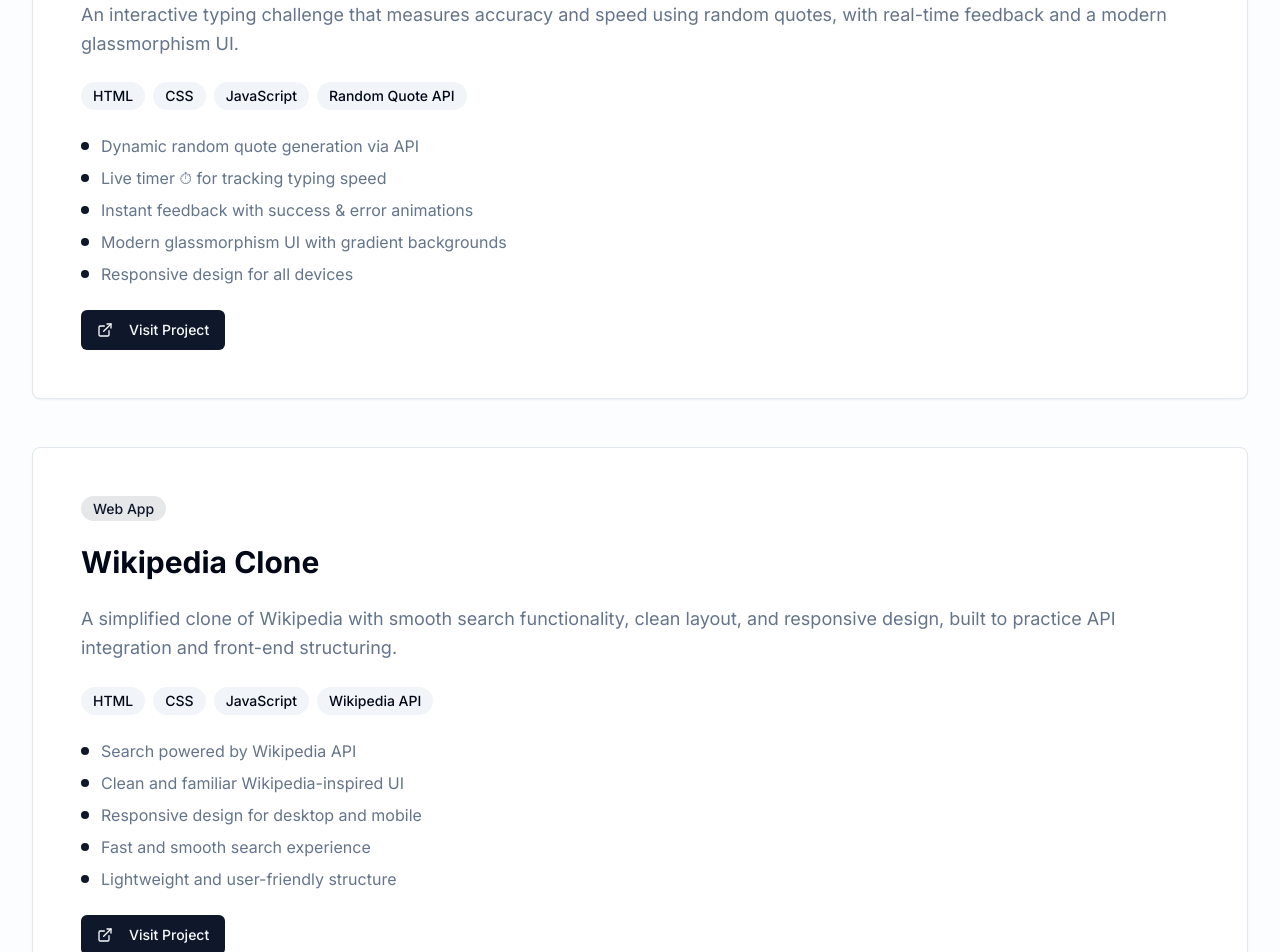
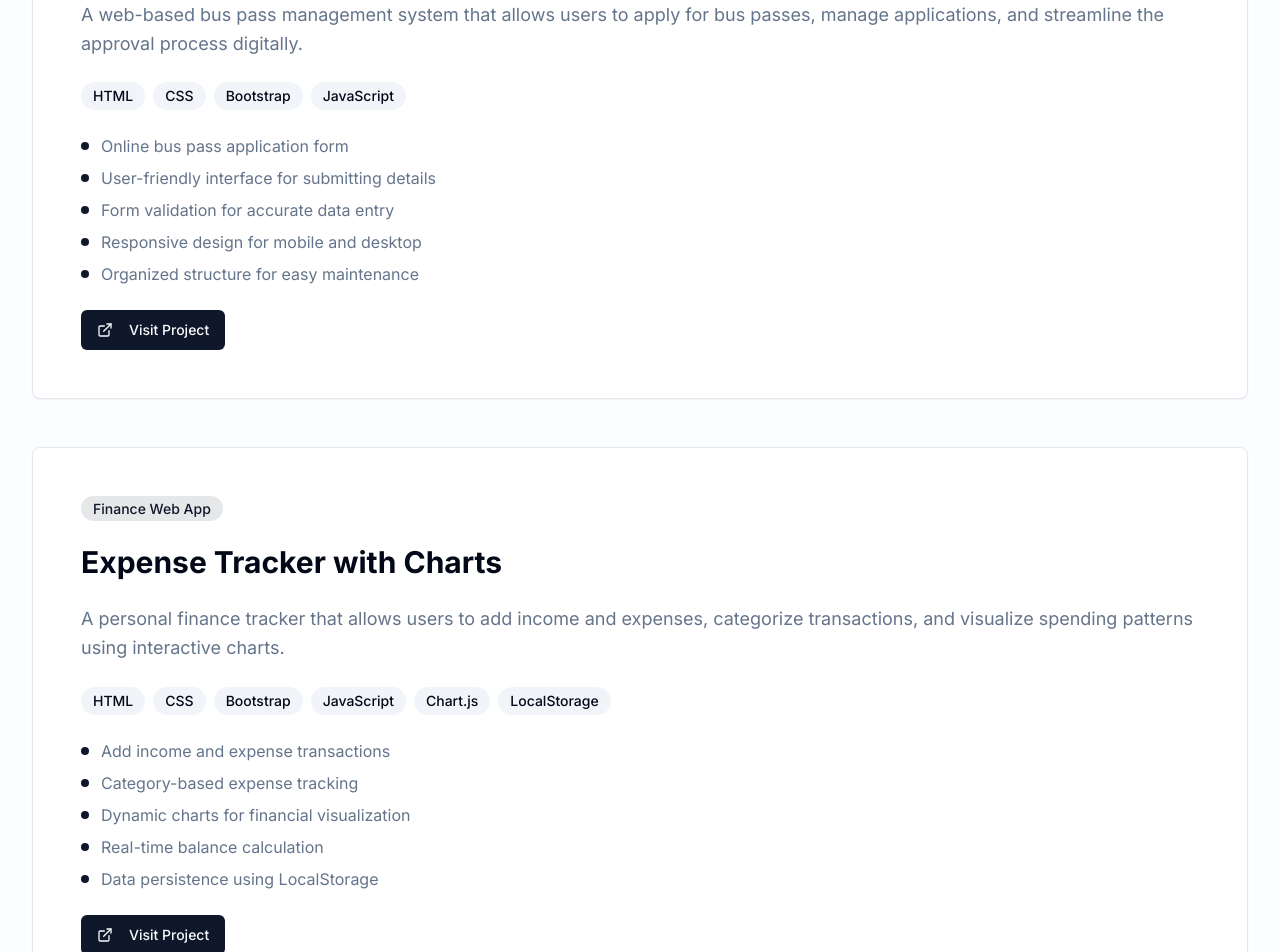
Before and after one commit to vinay-54/Portfolio, a React (Vite) app: page / in a window 1280 px wide. Shown: the part 3820-4772 px from the top of the page. Built offline with nearby package versions, Linux system fonts and the light colour scheme.

Commit message:
Update Projects component with new project details

```diff
--- a/src/components/Projects.tsx
+++ b/src/components/Projects.tsx
@@ -5,6 +5,36 @@ import { Button } from '@/components/ui/button';
 
 const Projects = () => {
   const featuredProjects = [
+    {
+  title: 'Bus Pass Management System',
+  category: 'Web Application',
+  description: 'A web-based bus pass management system that allows users to apply for bus passes, manage applications, and streamline the approval process digitally.',
+  tech: ['HTML', 'CSS', 'Bootstrap', 'JavaScript'],
+  features: [
+    'Online bus pass application form',
+    'User-friendly interface for submitting details',
+    'Form validation for accurate data entry',
+    'Responsive design for mobile and desktop',
+    'Organized structure for easy maintenance'
+  ],
+  link: 'https://bus-pass-mocha.vercel.app/'
+},
+    {
+  title: 'Expense Tracker with Charts',
+  category: 'Finance Web App',
+  description: 'A personal finance tracker that allows users to add income and expenses, categorize transactions, and visualize spending patterns using interactive charts.',
+  tech: ['HTML', 'CSS', 'Bootstrap', 'JavaScript', 'Chart.js', 'LocalStorage'],
+  features: [
+    'Add income and expense transactions',
+    'Category-based expense tracking',
+    'Dynamic charts for financial visualization',
+    'Real-time balance calculation',
+    'Data persistence using LocalStorage'
+  ],
+  link: 'https://expense-tracker-neon-zeta-67.vercel.app/'
+},
+
+
     {
       title: 'Speed Typing Test',
 category: 'Web App',
```
